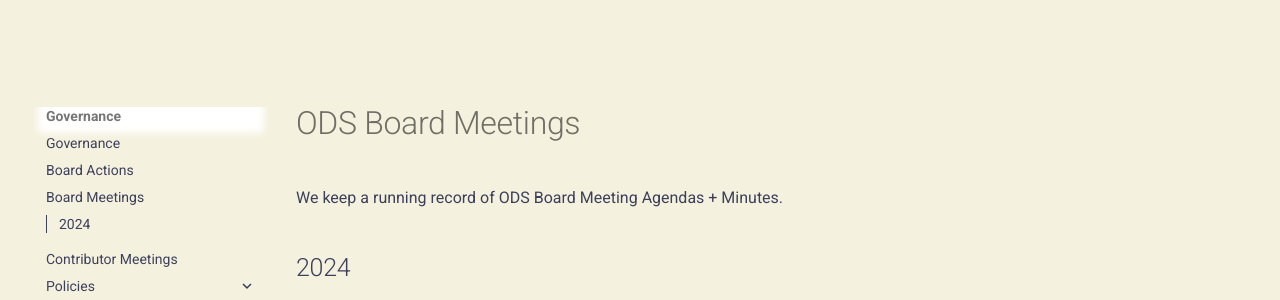
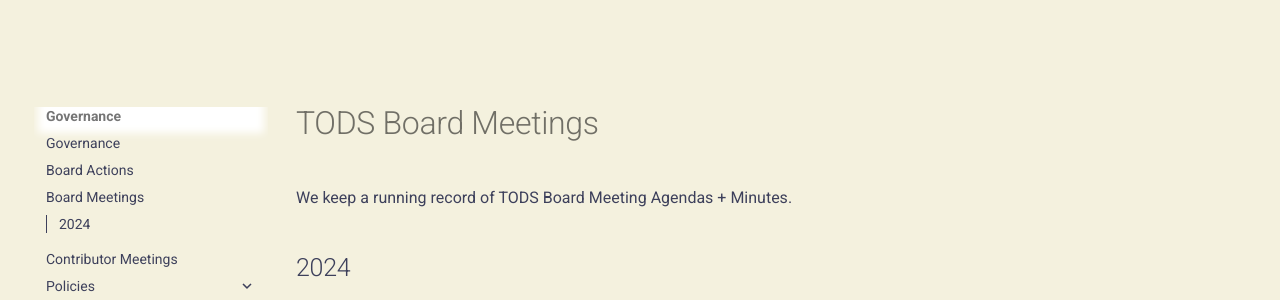
Before and after one commit to cal-itp/operational-data-standard, an MkDocs documentation site: the page built from docs/governance/board-meetings.md, in a window 1280 px wide. Shown: the part 129-429 px from the top of the page. Built offline with MkDocs 1.6.1 and Material for MkDocs 9.7.7, drawn with Linux system fonts in a browser that asks for light colours; nearby versions of some CDN libraries; comment, search, counter and statistics services are not loaded.

Commit message:
board-meetings.md

```diff
--- a/docs/governance/board-meetings.md
+++ b/docs/governance/board-meetings.md
@@ -1,6 +1,6 @@
-# ODS Board Meetings
+# TODS Board Meetings
 
-We keep a running record of [ODS Board Meeting Agendas + Minutes](https://docs.google.com/document/d/1Y76UMxpnR0vQm2F8s02s8gIYr7JyHNFOX-lSFQheC8Q/edit?usp=sharing).
+We keep a running record of [TODS Board Meeting Agendas + Minutes](https://docs.google.com/document/d/1Y76UMxpnR0vQm2F8s02s8gIYr7JyHNFOX-lSFQheC8Q/edit?usp=sharing).
 
 ## 2024
 
```
